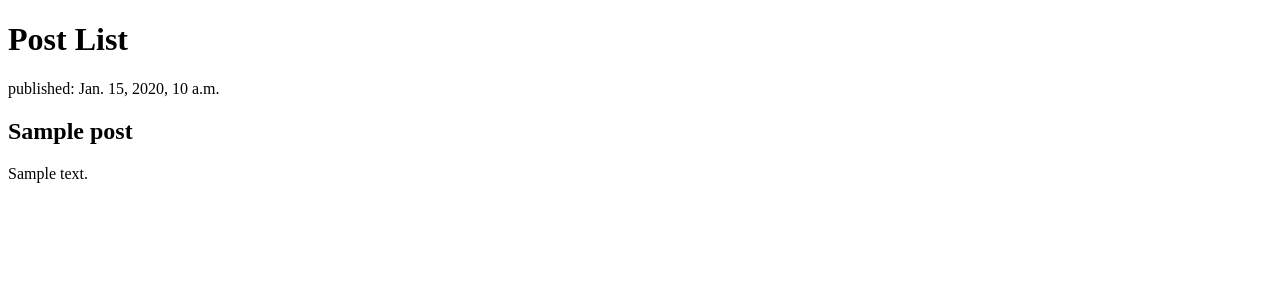
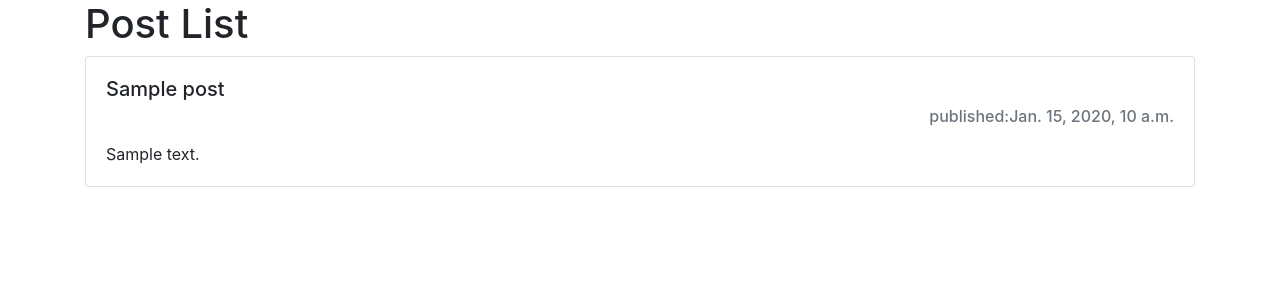
Before and after one commit to orca9s/Djangogirls-tutorial, a Django app: page / in a window 1280 px wide. Shown: the top 300 px of the page. Run offline with Django 3.2, Linux system fonts and the light colour scheme; tables that the repository leaves empty hold one stand-in row (values such as "Sample post"); some libraries are stand-ins or nearby versions.

Commit message:
post_list.html의 Bootstrap CSS파일을 링크시키고 각 Post의 스타일을 지정

```diff
--- a/app/templates/blog/post_list.html
+++ b/app/templates/blog/post_list.html
@@ -1,4 +1,5 @@
-<!doctype html>
+{% load static %}
+<!--<!doctype html>-->
 <html lang="ko">
 <head>
     <meta charset="UTF-8">
@@ -6,15 +7,25 @@
           content="width=device-width, user-scalable=no, initial-scale=1.0, maximum-scale=1.0, minimum-scale=1.0">
     <meta http-equiv="X-UA-Compatible" content="ie=edge">
     <title>My First Blog</title>
+    {% comment %}
+        {% static '경로' %}는
+        settings.py의 STATICFILES_DIRS에 포함된 경로를 기반으로 파일의 URL을 리턴해준다
+        {% static %}태그를 쓰려면 템플릿 상단에 {% load static %}이 필
+    {% endcomment %}
+    <link rel="stylesheet" href="{% static 'css/bootstrap.css' %}">
 </head>
 <body>
-    <h1>Post List</h1>
-    {% for post in posts %}
-        <div>
-            <p>published: {{post.published_date }}</p>
-            <h2>{{ post.title }}</h2>
-            <p>{{ post.text }}</p>
-        </div>
-    {% endfor %}
+    <div class="container">
+        <h1>Post List</h1>
+        {% for post in posts %}
+            <div class="card mb-4">
+                <div class="card-body">
+                    <h5 class="card-title">{{ post.title }}</h5>
+                    <h6 class="card-subtitle text-muted mb-3 text-right">published:{{post.published_date}}</h6>
+                    <p class="card-text">{{post.text}}</p>
+                </div>
+            </div>
+        {% endfor %}
+    </div>
 </body>
 </html>
```
